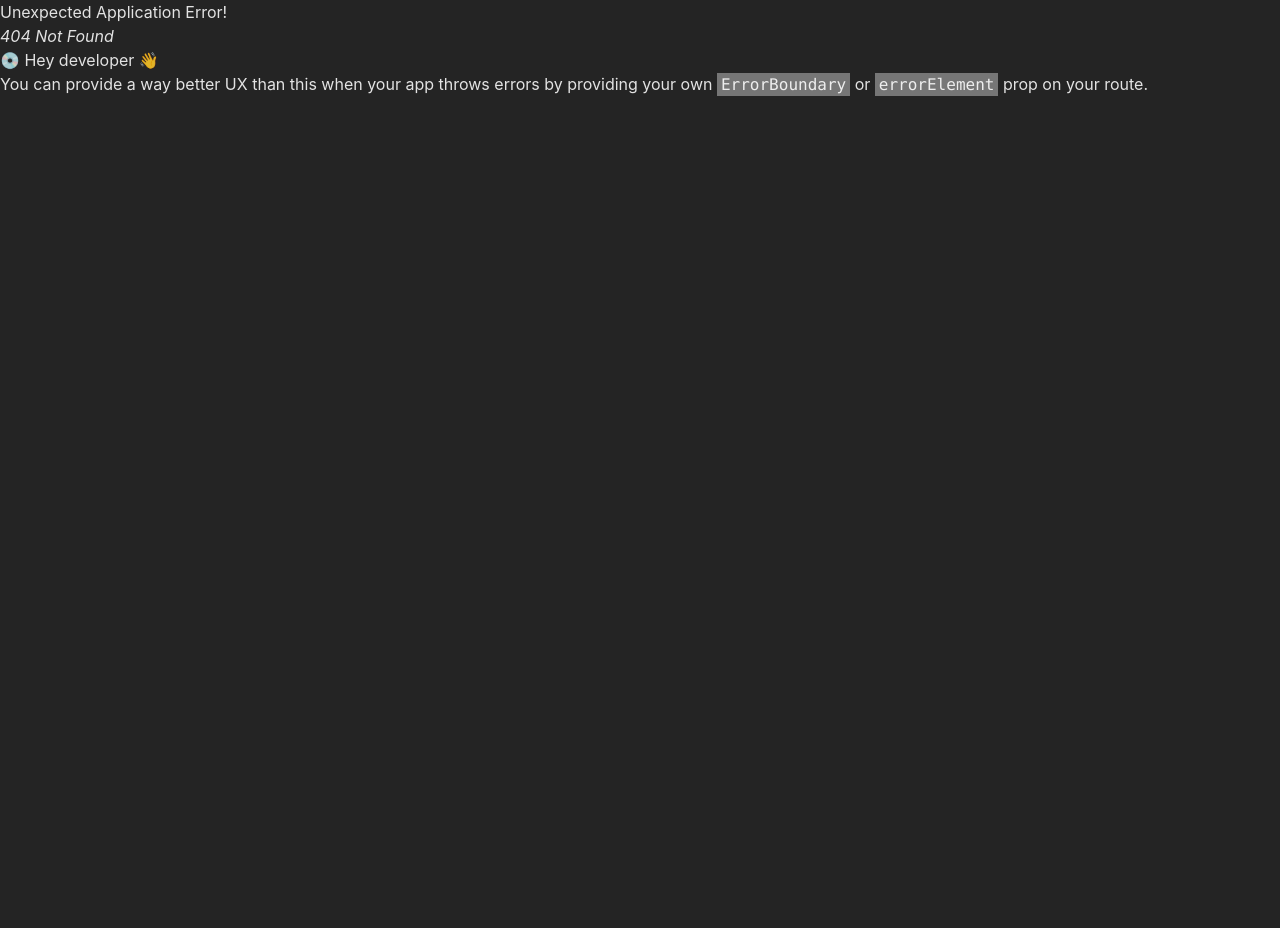
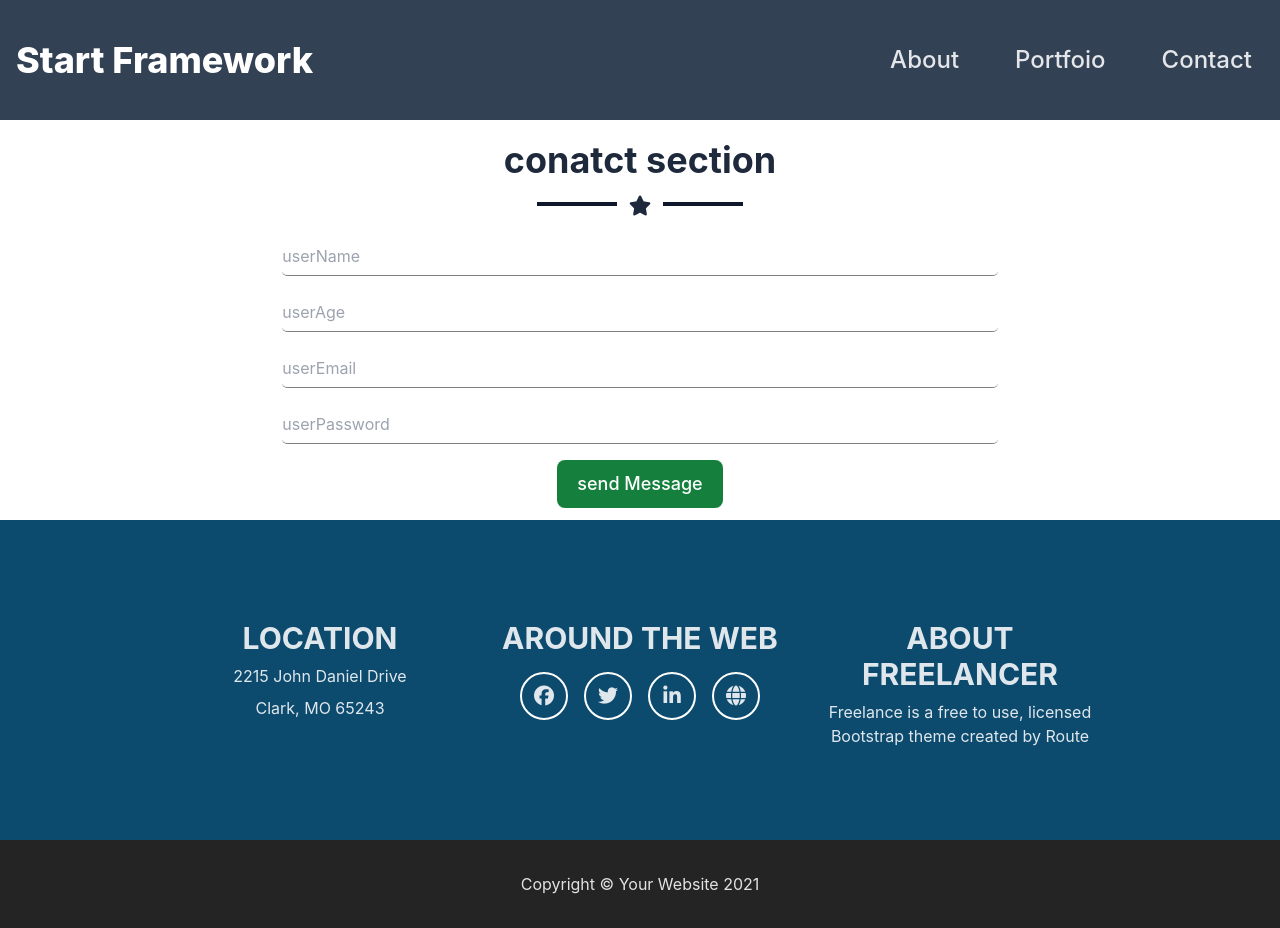
Before and after one commit to AhmedElhlawany/reactapp1, a React (Vite) app: page /reactapp1/Contact in a window 1280 px wide. Before the commit this address had no page. Before the commit the page ends 800 px from the top, so only its background shows below. Built offline with nearby package versions, Linux system fonts and the light colour scheme.

Commit message:
new commit

```diff
--- a/src/App.jsx
+++ b/src/App.jsx
@@ -1,15 +1,14 @@
 
 import { RouterProvider, createBrowserRouter } from 'react-router-dom'
 import './App.css'
-import { Footer } from './Footer'
-import { Navbar } from './Navbar'
+
 import { Contact } from './components/Contact/Contact'
 import { Portfolio } from './components/Portfolio/Portfolio'
 import { About } from './components/About/About'
 import Layout from './components/Layout/Layout'
 import { Home } from './components/Home/Home'
 let x = createBrowserRouter([
-  {path:'' , element:<Layout/> , children: [
+  {path:'reactapp1' , element:<Layout/> , children: [
     {index:true , element:<Home/> },
     {path: 'About' , element:<About/> },
   {path:'Portfolio' , element:<Portfolio/> },
--- a/src/components/Contact/Contact.jsx
+++ b/src/components/Contact/Contact.jsx
@@ -13,7 +13,8 @@ export function Contact(){
                     <i className="fa-solid fa-star text-xl"></i>
                     <div className='line ms-3 bg-slate-900'></div>
                 </div>
-                <input type="text" className="my-4 block w-3/4 m-auto h-10" placeholder="userName"/>
+
+                <input type="text" id='username' className="my-4 block w-3/4 m-auto h-10" placeholder="userName"/>
                 <input type="number" className="my-4 block w-3/4 m-auto h-10" placeholder="userAge"/>
                 <input type="email" className="my-4 block w-3/4 m-auto h-10" placeholder="userEmail"/>
                 <input type="password" className="my-4 block w-3/4 m-auto h-10" placeholder="userPassword"/>
--- a/vite.config.js
+++ b/vite.config.js
@@ -4,5 +4,5 @@ import react from '@vitejs/plugin-react'
 // https://vitejs.dev/config/
 export default defineConfig({
   plugins: [react()],
-  base: "/reactapp1/"
+  base: '/reactapp1/'
 })
```
